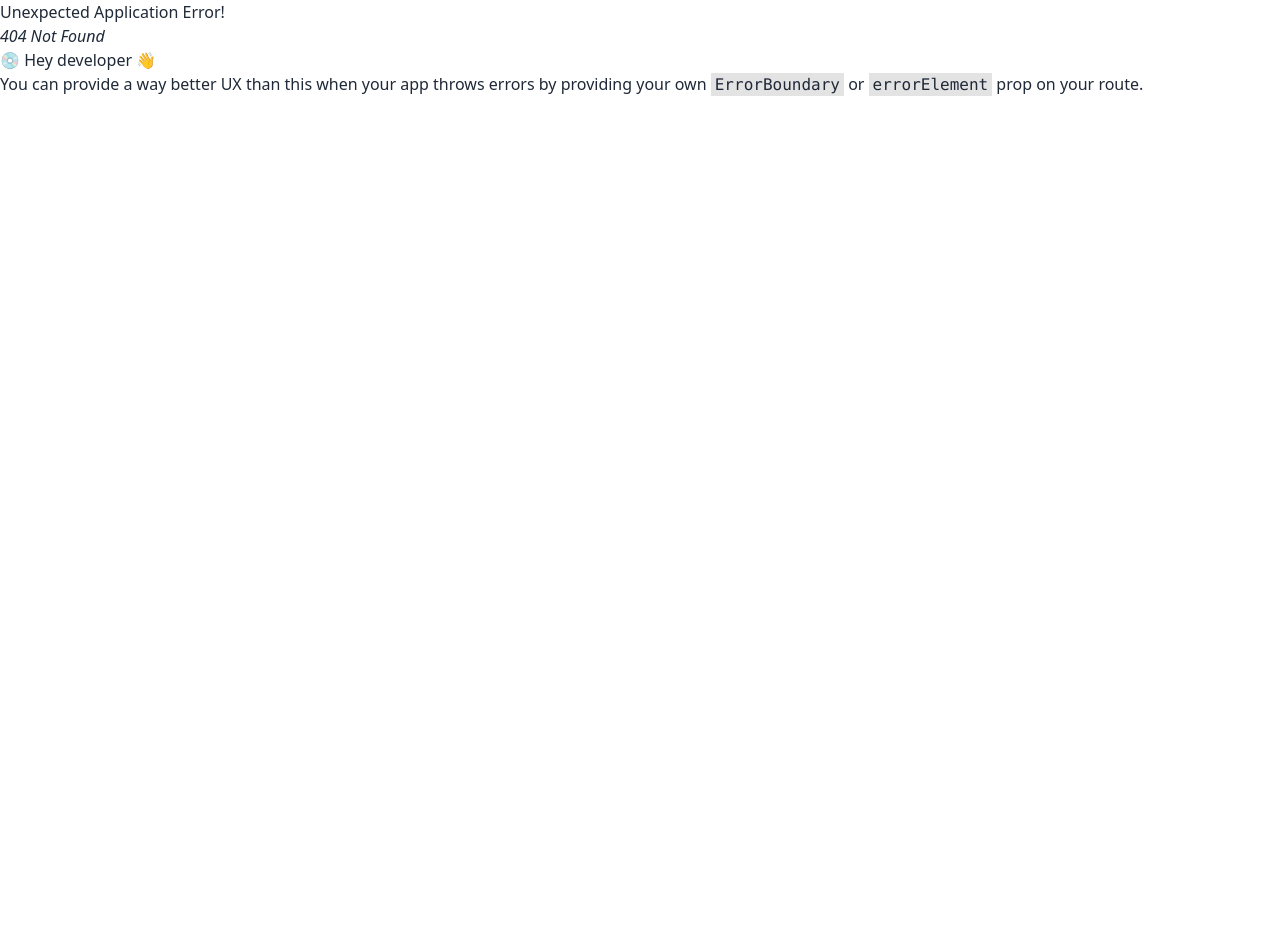
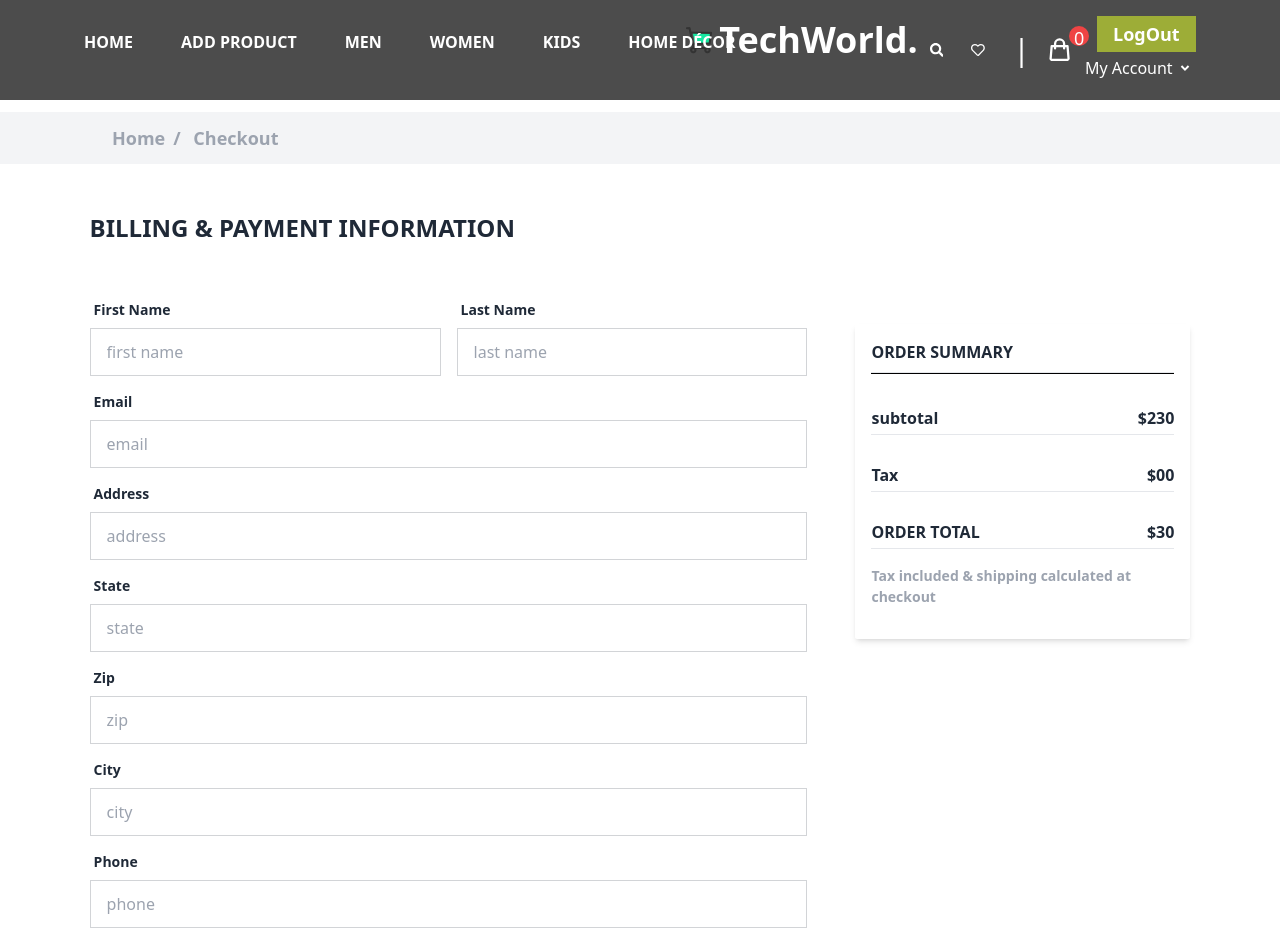
Before and after one commit to TanjiinaAkter/a-10, a React (Vite) app: page /checkout in a window 1280 px wide. Before the commit this address had no page. Shown: the top 952 px of the page. Before the commit the page ends 800 px from the top, so only its background shows below. Built offline with nearby package versions, Linux system fonts and the light colour scheme.

Commit message:
transaction page design done

```diff
--- /dev/null
+++ b/src/pages/CheckOut/CheckOut.jsx
@@ -0,0 +1,154 @@
+import { Link } from "react-router-dom";
+import Breadcrumb from "../../components/Breadcrumb";
+
+const CheckOut = () => {
+  return (
+    <div>
+      <Breadcrumb className=" pl-8 md:pl-0 md:mt-0 "></Breadcrumb>
+      <div className="mx-auto md:w-[86%]">
+        <div className="grid grid-cols-1 md:grid-cols-3 gap-12">
+          <div className="col-span-full md:col-span-2 mb-6">
+            <h2 className="uppercase text-xl md:text-2xl pl-8 md:px-0 mt-5 md:my-12 font-semibold">
+              Billing & Payment Information
+            </h2>
+            <div>
+              <form className="card-body md:p-0">
+                <div className="md:flex gap-4 w-full">
+                  <div className="form-control w-full md:w-1/2 ">
+                    <label className="label">
+                      <span className="label-text font-semibold">
+                        First Name
+                      </span>
+                    </label>
+                    <input
+                      type="text"
+                      placeholder="first name"
+                      className="input input-bordered rounded-none focus:outline-none"
+                      required
+                    />
+                  </div>
+                  <div className="form-control w-full md:w-1/2">
+                    <label className="label">
+                      <span className="label-text font-semibold">
+                        Last Name
+                      </span>
+                    </label>
+                    <input
+                      type="text"
+                      placeholder="last name"
+                      className="input input-bordered rounded-none focus:outline-none"
+                      required
+                    />
+                  </div>
+                </div>
+                <div className="form-control">
+                  <label className="label">
+                    <span className="label-text font-semibold">Email</span>
+                  </label>
+                  <input
+                    type="email"
+                    placeholder="email"
+                    className="input input-bordered rounded-none focus:outline-none"
+                    required
+                  />
+                </div>
+
+                <div className="form-control ">
+                  <label className="label">
+                    <span className="label-text font-semibold">Address</span>
+                  </label>
+                  <input
+                    type="text"
+                    placeholder="address"
+                    className="input input-bordered rounded-none focus:outline-none"
+                    required
+                  />
+                </div>
+                <div className="form-control ">
+                  <label className="label">
+                    <span className="label-text font-semibold">State</span>
+                  </label>
+                  <input
+                    type="text"
+                    placeholder="state"
+                    className="input input-bordered rounded-none focus:outline-none"
+                    required
+                  />
+                </div>
+                <div className="form-control ">
+                  <label className="label">
+                    <span className="label-text font-semibold">Zip</span>
+                  </label>
+                  <input
+                    type="number"
+                    placeholder="zip"
+                    className="input input-bordered rounded-none focus:outline-none"
+                    required
+                  />
+                </div>
+
+                <div className="form-control ">
+                  <label className="label">
+                    <span className="label-text font-semibold">City</span>
+                  </label>
+                  <input
+                    type="text"
+                    placeholder="city"
+                    className="input input-bordered rounded-none focus:outline-none"
+                    required
+                  />
+                </div>
+                <div className="form-control ">
+                  <label className="label">
+                    <span className="label-text font-semibold">Phone</span>
+                  </label>
+                  <input
+                    type="number"
+                    placeholder="phone"
+                    className="input input-bordered rounded-none focus:outline-none"
+                    required
+                  />
+                </div>
+                <div className="form-control mt-6">
+                  <Link to="/payment">
+                    <button className="btn bg-black text-white rounded-none">
+                      Continue to payment
+                    </button>
+                  </Link>
+                </div>
+              </form>
+            </div>
+          </div>
+          <div>
+            {/*================= SUBTOTAL ======================*/}
+            <div className="mt-[10rem]  shadow-md p-4 rounded-sm h-max">
+              <h2 className="uppercase font-semibold">Order Summary</h2>
+              <hr className="my-2 bg-black w-full h-[2px]" />
+              <div className="flex justify-between items-end">
+                {/* {subtotal} */}
+                <h2 className=" font-semibold mt-6">subtotal</h2>
+                <p className=" font-semibold">$230</p>
+              </div>
+              <hr className="my-1" />
+              <div className="flex justify-between items-end">
+                <h2 className="font-semibold  mt-6">Tax</h2>
+                <p className="font-semibold">$00</p>
+              </div>
+              <hr className="my-1" />
+              <div className="flex justify-between items-end">
+                <h2 className=" font-bold uppercase mt-6">Order Total</h2>
+                <p className="font-semibold">$30</p>
+              </div>
+              <hr className="my-1" />
+              <p className="text-gray-400 font-semibold my-4 text-[14px]">
+                Tax included & shipping calculated at checkout
+              </p>
+            </div>
+          </div>
+        </div>
+      </div>
+    </div>
+  );
+};
+
+export default CheckOut;
--- a/src/pages/MyCart/MyCart.jsx
+++ b/src/pages/MyCart/MyCart.jsx
@@ -10,6 +10,7 @@ import "./MyCart.css";
 // import MycartSingle from "../MycartSingle/MycartSingle";
 import Breadcrumb from "../../components/Breadcrumb";
 import MycartSingle from "../MyCartSingle/MyCartSingle";
+import { Link } from "react-router-dom";
 
 const MyCart = () => {
   //   const [totals, setTotals] = useState({}); // Store totals for each item
@@ -118,12 +119,16 @@ const MyCart = () => {
               Tax included & shipping calculated at checkout
             </p>
             <div className=" w-full">
+              <Link to="/checkout">
                 <button className=" px-3 py-[8px] uppercase text-sm transition-all duration-500 hover:bg-gray-300 hover:text-black font-semibold  mb-4 w-full bg-black text-white inline-block">
                   Proceed to checkout
                 </button>
+              </Link>
+              <Link to="/">
                 <button className="px-3 py-[6px] border-black hover:bg-black hover:text-white border text-sm uppercase font-semibold  mb-1 w-full bg-white text-black inline-block">
                   Continue to shopping
                 </button>
+              </Link>
             </div>
           </div>
         </div>
--- a/src/pages/MyCartSingle/MyCartSingle.jsx
+++ b/src/pages/MyCartSingle/MyCartSingle.jsx
@@ -67,19 +67,25 @@ const MycartSingle = ({ item, handleDelete, onTotalChange }) => {
   //   }, [quantity, _id, initialQuantity]);
 
   return (
-    <div className="item pr-1 flex items-center md:flex-row justify-between lg:col-span-2 md:col-span-3 gap-[8px]">
-      <div>
+    <div className="item pr-1 flex flex-wrap lg:flex-nowrap items-center justify-center md:justify-between md:flex-row  lg:col-span-2 md:col-span-3 gap-[8px]">
+      <div className=" bg-[#f3f3f3] flex justify-between">
         {/* {item.photo} */}
-        <img className="w-[5rem] h-20 object-cover" src="" alt="" />
+        <img
+          className="w-[6rem] h-full  object-contain"
+          src="https://i.ibb.co.com/QMtgGxK/images-removebg-preview.png"
+          alt=""
+        />
       </div>
-      <div>
+      <div className="flex flex-wrap lg:flex-nowrap items-center justify-center md:justify-between gap-4">
         {/* {name}  */}
-        <h3 className="text-[19px] md:text-lg font-semibold"> name: </h3>
+        <h3 className="text-[19px] md:text-[1.1rem] text-gray-400 ">
+          Rose Holdback
+        </h3>
         {/* {price} */}
-        <h6 className="text-[19px] md:text-lg ">price </h6>
+        <h6 className="text-[19px] md:text-lg  text-gray-400">$560 </h6>
         {/* {item.brandname} */}
         <h2 className="text-[1rem] py-2 md:text-lg ">brandname</h2>
-        <div className="flex flex-row items-center ">
+        <div className="flex flex-row items-center justify-center">
           <button className="border border-gray-300 p-3">
             {/* onClick={minusTo} */}
             <IoIosArrowDown className="text-gray-600" />
@@ -98,8 +104,12 @@ const MycartSingle = ({ item, handleDelete, onTotalChange }) => {
             <IoIosArrowUp className="text-gray-600" />
           </button>
         </div>
+        <h6 className="text-[19px] md:text-lg  text-gray-400"> total $560 </h6>
       </div>
       <div className="flex flex-row items-center">
+        <div className="bg-[#b7c940] text-xl text-white px-2 py-[8px]">
+          <MdEdit />
+        </div>
         <div className="bg-red-500 text-xl rounded-r-sm text-white px-2 py-[8px]">
           <MdDeleteOutline onClick={() => handleDelete(_id)} />
         </div>
--- /dev/null
+++ b/src/pages/PaymentHistory/PaymentHistory.jsx
@@ -0,0 +1,38 @@
+const PaymentHistory = () => {
+  return (
+    <div className="mx-auto w-[87%] my-32">
+      <h2 className="text-2xl font-semibold my-12">Total Payments</h2>
+      <div className="overflow-x-auto">
+        <table className="table table-md">
+          <thead>
+            <tr className="text-black font-semibold text-base">
+              <th>#</th>
+              <th>Price</th>
+              <th>Transaction id</th>
+              <th>date</th>
+              <th>status</th>
+            </tr>
+          </thead>
+          <tbody>
+            <tr className="text-gray-400 font-medium">
+              <th>1</th>
+              <td>Cy Ganderton</td>
+              <td>Quality Control Specialist</td>
+              <td>Littel, Schaden and Vandervort</td>
+              <td>pending</td>
+            </tr>
+            <tr className="text-gray-400 font-medium">
+              <th>2</th>
+              <td>Hart Hagerty</td>
+              <td>Desktop Support Technician</td>
+              <td>Zemlak, Daniel and Leannon</td>
+              <td>Pending </td>
+            </tr>
+          </tbody>
+        </table>
+      </div>
+    </div>
+  );
+};
+
+export default PaymentHistory;
--- /dev/null
+++ b/src/pages/Pyment/Pyment.jsx
@@ -0,0 +1,30 @@
+import { Link } from "react-router-dom";
+import Breadcrumb from "../../components/Breadcrumb";
+
+const Pyment = () => {
+  return (
+    <div>
+      <Breadcrumb></Breadcrumb>
+      <div className="mx-auto w-[86%] my-12">
+        <div className="card bg-base-100 w-full md:w-96 mx-auto rounded-none shadow-xl">
+          <div className="card-body">
+            <p className="text-center border-b-orange-300">Payment</p>
+            <h2 className="text-center text-2xl text-gray-400">
+              Finalize Your Purchase
+            </h2>
+            <div className="divider "></div>
+            <div className="card-actions justify-center mt-2">
+              <Link to='/paymenthistory'>
+                <button className="btn bg-black text-white rounded-none ">
+                  Complete Purchase
+                </button>
+              </Link>
+            </div>
+          </div>
+        </div>
+      </div>
+    </div>
+  );
+};
+
+export default Pyment;
```
Also changed, not shown: src/router/router.jsx (+15 -0 lines). Lines whose indentation alone changed are shown as unchanged.
